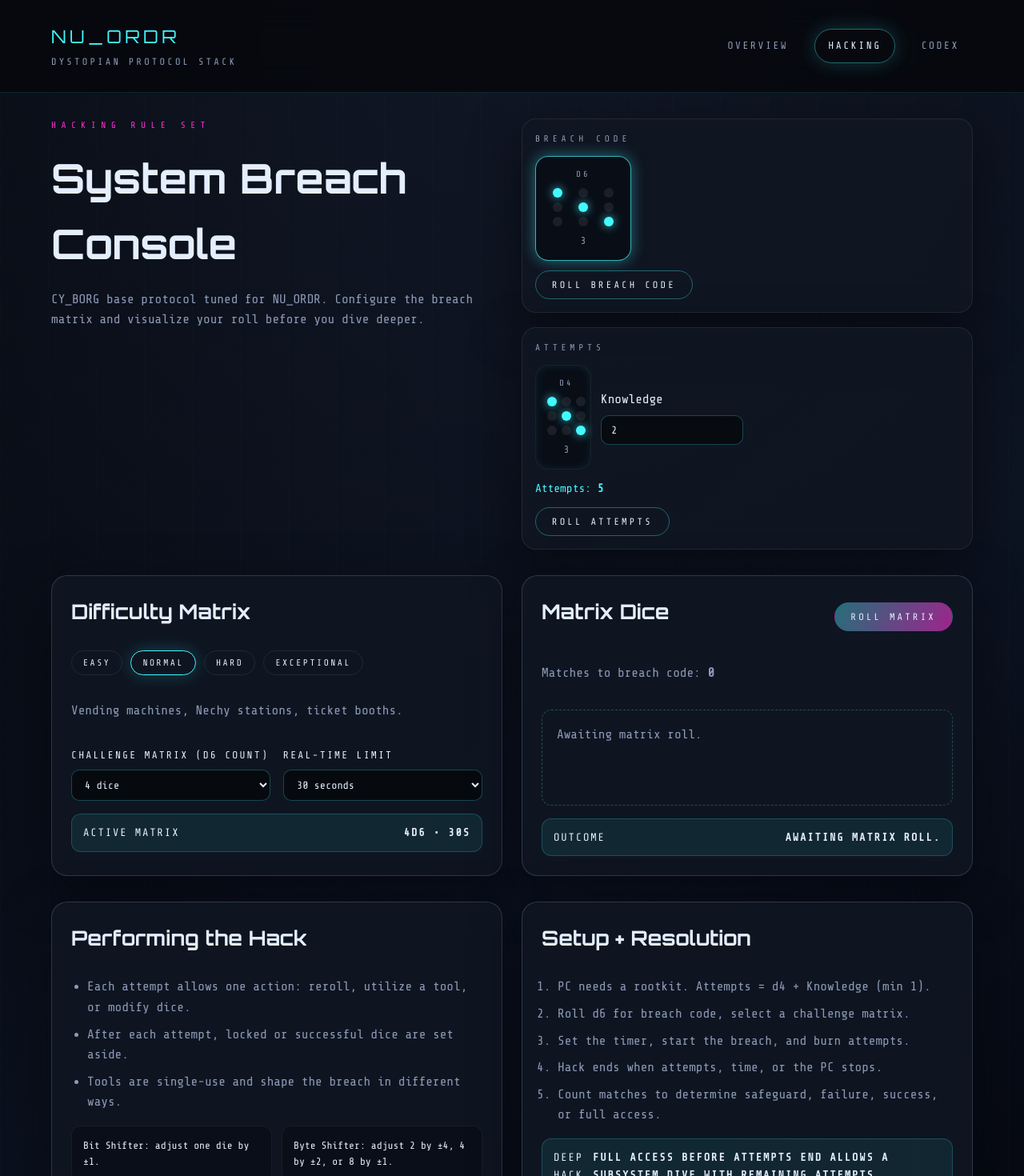
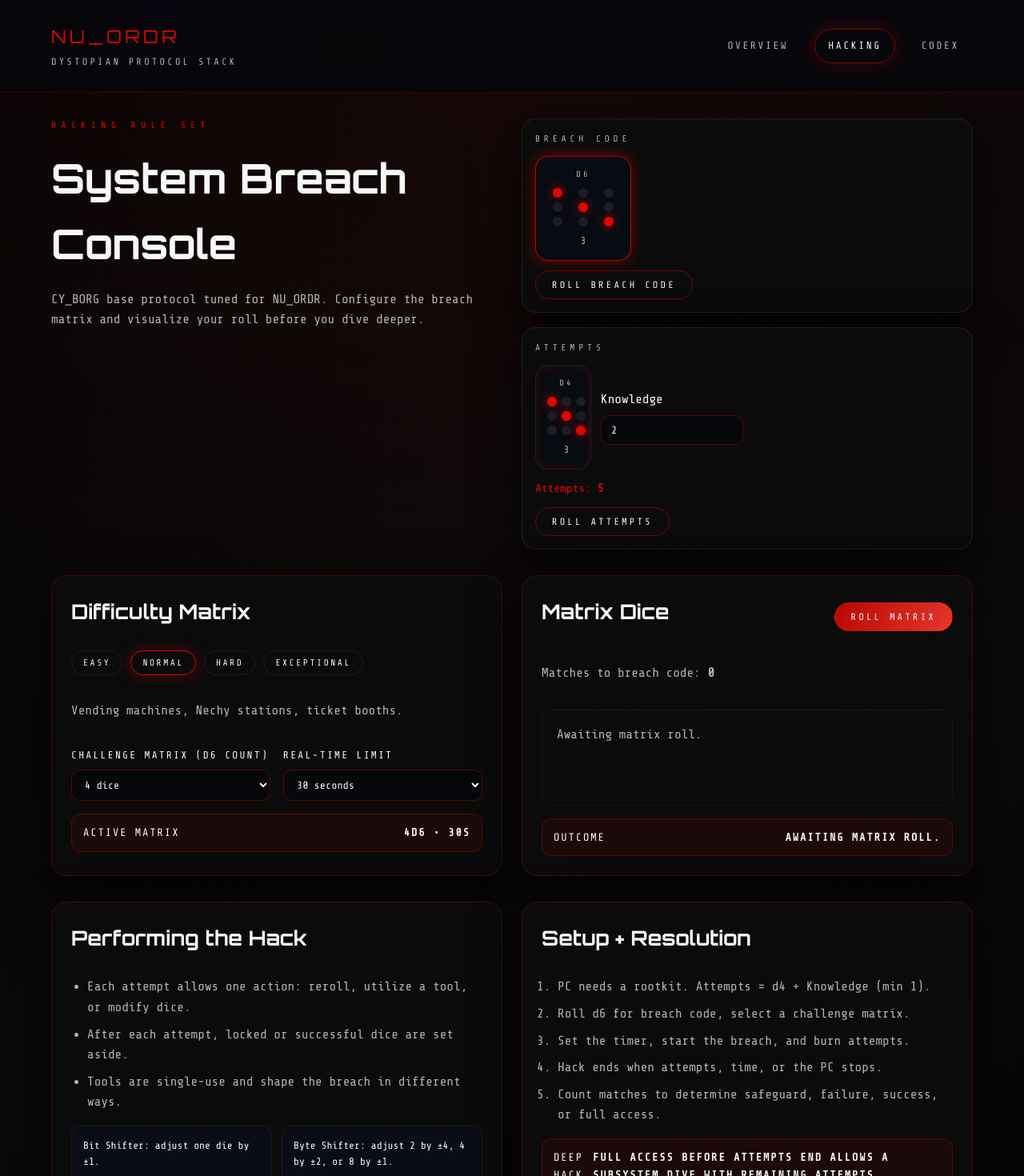
Before and after one commit to gnomelackey/NU_ORDR, a React (Vite) app: page /hacking in a window 1280 px wide. Shown: the top 1470 px of the page at 80% size. Built offline with nearby package versions, Linux system fonts and the light colour scheme.

Commit message:
Update theme to black white red

```diff
--- a/src/styles/global.css
+++ b/src/styles/global.css
@@ -5,17 +5,17 @@
   font-family: "Share Tech Mono", "Courier New", monospace;
   line-height: 1.6;
 
-  --bg: #07080c;
-  --bg-soft: #0e121a;
-  --panel: rgba(16, 22, 34, 0.92);
-  --panel-alt: rgba(10, 14, 22, 0.92);
-  --text: #e4eefc;
-  --muted: #8d9ab6;
-  --accent: #43f9ff;
-  --accent-2: #ff2fd4;
-  --accent-3: #80ff7f;
-  --border: rgba(103, 121, 153, 0.35);
-  --shadow: 0 20px 60px rgba(4, 6, 12, 0.65);
+  --bg: #030304;
+  --bg-soft: #0a0a0b;
+  --panel: rgba(12, 12, 12, 0.92);
+  --panel-alt: rgba(7, 7, 8, 0.92);
+  --text: #f8f8f8;
+  --muted: #b3b3b3;
+  --accent: #e10600;
+  --accent-2: #ff3b30;
+  --accent-3: #ffffff;
+  --border: rgba(225, 6, 0, 0.25);
+  --shadow: 0 20px 60px rgba(0, 0, 0, 0.7);
 }
 
 *,
@@ -26,8 +26,8 @@
 
 body {
   margin: 0;
-  background: radial-gradient(circle at top, rgba(18, 25, 40, 0.9), transparent 55%),
-    linear-gradient(140deg, #05070c 0%, #0b1220 55%, #04040a 100%);
+  background: radial-gradient(circle at top, rgba(255, 59, 48, 0.08), transparent 55%),
+    linear-gradient(160deg, #020202 0%, #0a0a0b 55%, #020202 100%);
   color: var(--text);
 }
 
@@ -57,8 +57,8 @@
   inset: 0;
   background: repeating-linear-gradient(
     90deg,
-    rgba(67, 249, 255, 0.04),
-    rgba(67, 249, 255, 0.04) 1px,
+    rgba(225, 6, 0, 0.06),
+    rgba(225, 6, 0, 0.06) 1px,
     transparent 1px,
     transparent 60px
   );
@@ -76,7 +76,7 @@
   z-index: 10;
   background: rgba(6, 8, 12, 0.85);
   backdrop-filter: blur(18px);
-  border-bottom: 1px solid rgba(67, 249, 255, 0.12);
+  border-bottom: 1px solid rgba(225, 6, 0, 0.2);
 }
 
 .brand {
@@ -118,9 +118,9 @@
 
 .nav-link:hover,
 .nav-link--active {
-  border-color: rgba(67, 249, 255, 0.4);
+  border-color: rgba(225, 6, 0, 0.5);
   color: var(--text);
-  box-shadow: 0 0 25px rgba(67, 249, 255, 0.2);
+  box-shadow: 0 0 25px rgba(225, 6, 0, 0.25);
 }
 
 .main-content {
@@ -136,7 +136,7 @@
   text-transform: uppercase;
   letter-spacing: 0.2rem;
   color: var(--muted);
-  border-top: 1px solid rgba(67, 249, 255, 0.12);
+  border-top: 1px solid rgba(225, 6, 0, 0.2);
 }
 
 .page {
@@ -169,7 +169,7 @@
   font-size: 0.7rem;
   letter-spacing: 0.4rem;
   text-transform: uppercase;
-  color: var(--accent-2);
+  color: var(--accent);
   margin: 0 0 16px;
 }
 
@@ -260,12 +260,12 @@
   padding: 16px;
   border-radius: 12px;
   text-align: center;
-  color: var(--accent-3);
+  color: var(--text);
   animation: pulse 3s ease-in-out infinite;
 }
 
 .button {
-  background: linear-gradient(120deg, rgba(67, 249, 255, 0.4), rgba(255, 47, 212, 0.6));
+  background: linear-gradient(120deg, rgba(225, 6, 0, 0.8), rgba(255, 59, 48, 0.9));
   border: 1px solid transparent;
   border-radius: 999px;
   padding: 10px 20px;
@@ -278,12 +278,12 @@
 
 .button:hover {
   transform: translateY(-2px);
-  box-shadow: 0 12px 30px rgba(67, 249, 255, 0.25);
+  box-shadow: 0 12px 30px rgba(225, 6, 0, 0.35);
 }
 
 .button--ghost {
   background: transparent;
-  border: 1px solid rgba(67, 249, 255, 0.35);
+  border: 1px solid rgba(225, 6, 0, 0.45);
 }
 
 .panel {
@@ -354,7 +354,7 @@
 .chip--active {
   border-color: var(--accent);
   color: var(--text);
-  box-shadow: 0 0 20px rgba(67, 249, 255, 0.2);
+  box-shadow: 0 0 20px rgba(225, 6, 0, 0.3);
 }
 
 .form-grid {
@@ -376,7 +376,7 @@
 .input {
   padding: 10px 12px;
   background: rgba(6, 8, 12, 0.8);
-  border: 1px solid rgba(67, 249, 255, 0.25);
+  border: 1px solid rgba(225, 6, 0, 0.35);
   border-radius: 10px;
 }
 
@@ -405,7 +405,7 @@
 
 .empty-state {
   color: var(--muted);
-  border: 1px dashed rgba(67, 249, 255, 0.25);
+  border: 1px dashed rgba(225, 6, 0, 0.3);
   border-radius: 12px;
   padding: 18px;
 }
@@ -419,12 +419,12 @@
   display: grid;
   gap: 8px;
   justify-items: center;
-  box-shadow: inset 0 0 12px rgba(67, 249, 255, 0.1);
+  box-shadow: inset 0 0 12px rgba(225, 6, 0, 0.2);
 }
 
 .die--glow {
-  border-color: rgba(67, 249, 255, 0.7);
-  box-shadow: 0 0 18px rgba(67, 249, 255, 0.4);
+  border-color: rgba(225, 6, 0, 0.8);
+  box-shadow: 0 0 18px rgba(225, 6, 0, 0.45);
 }
 
 .die--sm {
@@ -456,7 +456,7 @@
 
 .pip--on {
   background: var(--accent);
-  box-shadow: 0 0 12px rgba(67, 249, 255, 0.8);
+  box-shadow: 0 0 12px rgba(225, 6, 0, 0.8);
 }
 
 .die-value {
@@ -477,8 +477,8 @@
   align-items: center;
   padding: 12px 14px;
   border-radius: 12px;
-  background: rgba(67, 249, 255, 0.08);
-  border: 1px solid rgba(67, 249, 255, 0.2);
+  background: rgba(225, 6, 0, 0.08);
+  border: 1px solid rgba(225, 6, 0, 0.3);
   font-size: 0.85rem;
   text-transform: uppercase;
   letter-spacing: 0.12rem;
```
